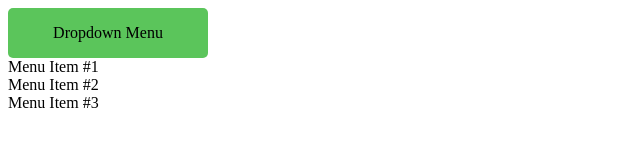
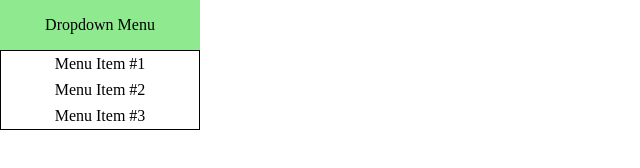
Before and after one commit to kennydn99/dropdown-menu, a website built with webpack: page src/index.html in a window 1280 px wide. Both pictures are taken after a click on the element "Dropdown Menu". Shown: the whole page, without its empty margins (0-640 px from the left). Built offline with nearby package versions, Linux system fonts and the light colour scheme.

Commit message:
Finish dropdown menu

```diff
--- a/src/index.html
+++ b/src/index.html
@@ -7,10 +7,10 @@
   </head>
   <body>
     <div class="menu">Dropdown Menu</div>
-    <div class="options">
-      <div class="visible">Menu Item #1</div>
-      <div class="visible">Menu Item #2</div>
-      <div class="visible">Menu Item #3</div>
+    <div class="options visible">
+      <div class="item">Menu Item #1</div>
+      <div class="item">Menu Item #2</div>
+      <div class="item">Menu Item #3</div>
     </div>
   </body>
 </html>
--- a/src/index.js
+++ b/src/index.js
@@ -1 +1,8 @@
 import "./style.css";
+const handleDropdownMenuClick = () => {
+  const options = document.querySelector(".options");
+  options.classList.toggle("visible");
+};
+
+const menu = document.querySelector(".menu");
+menu.addEventListener("click", handleDropdownMenuClick);
--- a/src/style.css
+++ b/src/style.css
@@ -1,10 +1,45 @@
+body {
+  margin: 0;
+}
+
 .menu {
   display: flex;
   justify-content: center;
   align-items: center;
-  border-radius: 5px;
-  width: 200px;
   height: 50px;
-  background-color: rgb(91, 197, 91);
+  background-color: rgb(106, 216, 106);
   cursor: pointer;
 }
+
+.menu:hover {
+  background-color: rgb(143, 233, 143);
+}
+
+.options,
+.menu {
+  box-sizing: border-box;
+  width: 200px;
+}
+
+.options {
+  display: flex;
+  flex-direction: column;
+  align-items: center;
+  border: 1px solid black;
+}
+
+.item {
+  width: 100%;
+  display: flex;
+  padding: 4px 0px;
+  justify-content: center;
+}
+
+.item:hover {
+  cursor: pointer;
+  background-color: #e9e9e9;
+}
+
+.visible {
+  display: none;
+}
```
